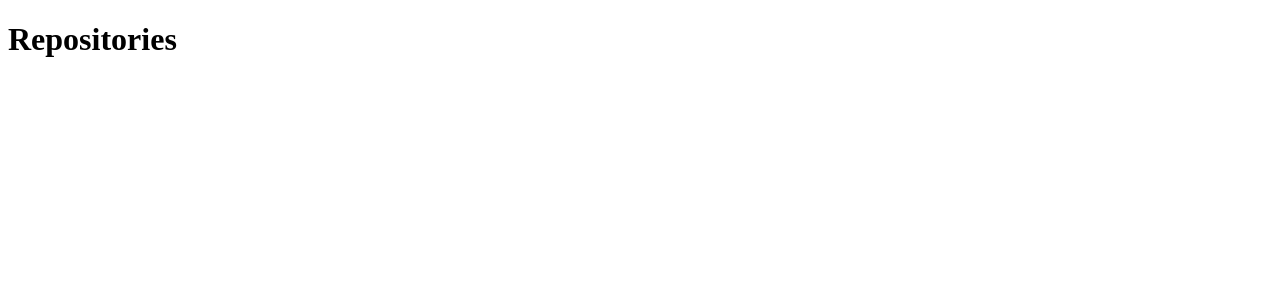
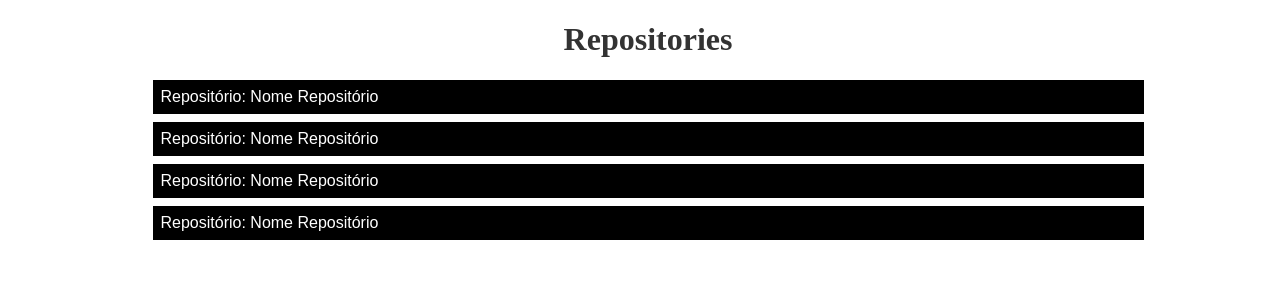
Before and after one commit to VanessaTavernari/StartTech, a React (Create React App) app in the folder React/projectgit/: page /repositories in a window 1280 px wide. Shown: the top 300 px of the page. Built offline with nearby package versions, Linux system fonts and the light colour scheme.

Commit message:
add style components

```diff
--- a/React/projectgit/package.json
+++ b/React/projectgit/package.json
@@ -11,6 +11,7 @@
     "react-dom": "^17.0.2",
     "react-router-dom": "^5.2.0",
     "react-scripts": "4.0.3",
+    "styled-components": "^5.3.0",
     "web-vitals": "^1.0.1"
   },
   "scripts": {
--- a/React/projectgit/src/App.js
+++ b/React/projectgit/src/App.js
@@ -1,5 +1,7 @@
 import React from "react";
 import Routes from './routes';
+
+import './style.css';
 
 function App() {
   return (
--- a/React/projectgit/src/pages/home.js
+++ b/React/projectgit/src/pages/home.js
@@ -1,5 +1,6 @@
 import React, { useState } from "react";
 import axios from "axios";
+import * as S from './styled-home';
 
 function App(props) {
   const [usuario, setUsuario] = useState("");
@@ -9,11 +10,11 @@
   }
 
   return (
-    <>
+    <S.Container>
     {/* <p>{usuario}</p> */}
-      <input classname = "usuarioInput" placeholder= "Usuário" value={usuario} onChange={e => setUsuario(e.target.value)} />
-      <button type="button" onClick={handlePesquisa}>Pesquisar</button>
-    </>
+      <S.Input classname = "usuarioInput" placeholder= "Usuário" value={usuario} onChange={e => setUsuario(e.target.value)} />
+      <S.Button type="button" onClick={handlePesquisa}>Pesquisar</S.Button>
+    </S.Container>
     );
 }
 
--- a/React/projectgit/src/pages/repositories.js
+++ b/React/projectgit/src/pages/repositories.js
@@ -1,7 +1,16 @@
 import React from "react";
+import * as S from './styled-repositories'
 
 export default function Repositories() {
     return(
-        <h1>Repositories</h1>
+        <S.Container>
+            <S.Title>Repositories</S.Title>
+            <S.List>
+                <S.ListItem>Repositório: Nome Repositório</S.ListItem>
+                <S.ListItem>Repositório: Nome Repositório</S.ListItem>
+                <S.ListItem>Repositório: Nome Repositório</S.ListItem>
+                <S.ListItem>Repositório: Nome Repositório</S.ListItem>
+            </S.List>
+        </S.Container>
     )
 }
--- /dev/null
+++ b/React/projectgit/src/pages/styled-home.js
@@ -0,0 +1,38 @@
+import styled from 'styled-components';
+
+export const Container = styled.div`
+    width: 100vw;
+    height: 100vh;
+    display: flex;
+    align-items: center;
+    justify-content: center;
+`
+
+export const Input = styled.input`
+    border: 1px solid #ddd;
+    height: 1.5rem;
+    padding: 0 .5rem;
+    border-radius: .25rem 0 0 .25rem;
+
+    &:focus,
+    &:active {
+        outline: none;
+        box-shadow: none;
+    }
+`
+
+export const Button = styled.button`
+    height: 1.5rem;
+    border: 1px solid #000;
+    background: #000;
+    color: #fff;
+    border-radius: 0 .25rem .25rem 0;
+    position: relative;
+    top: 0px
+
+    &:focus,
+    &:active {
+        outline: none;
+        box-shadow: none;
+    }
+`
--- /dev/null
+++ b/React/projectgit/src/pages/styled-repositories.js
@@ -0,0 +1,28 @@
+import styled from 'styled-components';
+
+export const Container = styled.div`
+    width: 100%;
+    max-width: 991px;
+    margin: 0 auto;
+`
+
+export const Title = styled.h1`
+    text-align: center;
+    font-size: 2rem;
+    font-family: sams-serif;
+    color: #333;
+`
+
+export const List = styled.ul`
+    list-style: none;
+    padding: 0;
+    margin: 0;
+    font-family: sans-serif;
+`
+
+export const ListItem= styled.li`
+    margin: .5rem 0;
+    background: #000;
+    color: #fff;
+    padding: .5rem;
+`
--- /dev/null
+++ b/React/projectgit/src/style.css
@@ -0,0 +1,4 @@
+html, body {
+    width: 100vw;
+    height: 100vh;
+}
```
Also changed, not shown: 1 other file (tests, documents, lock files or other folders).
